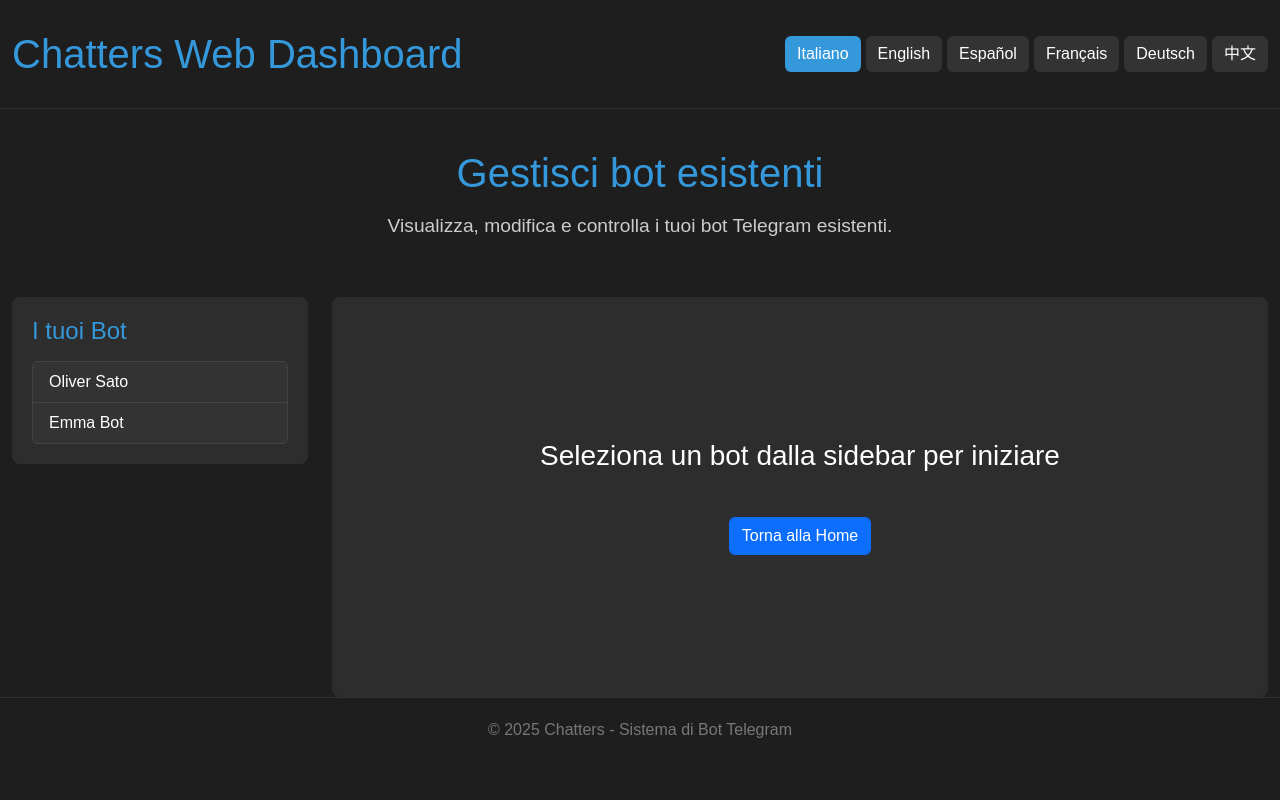
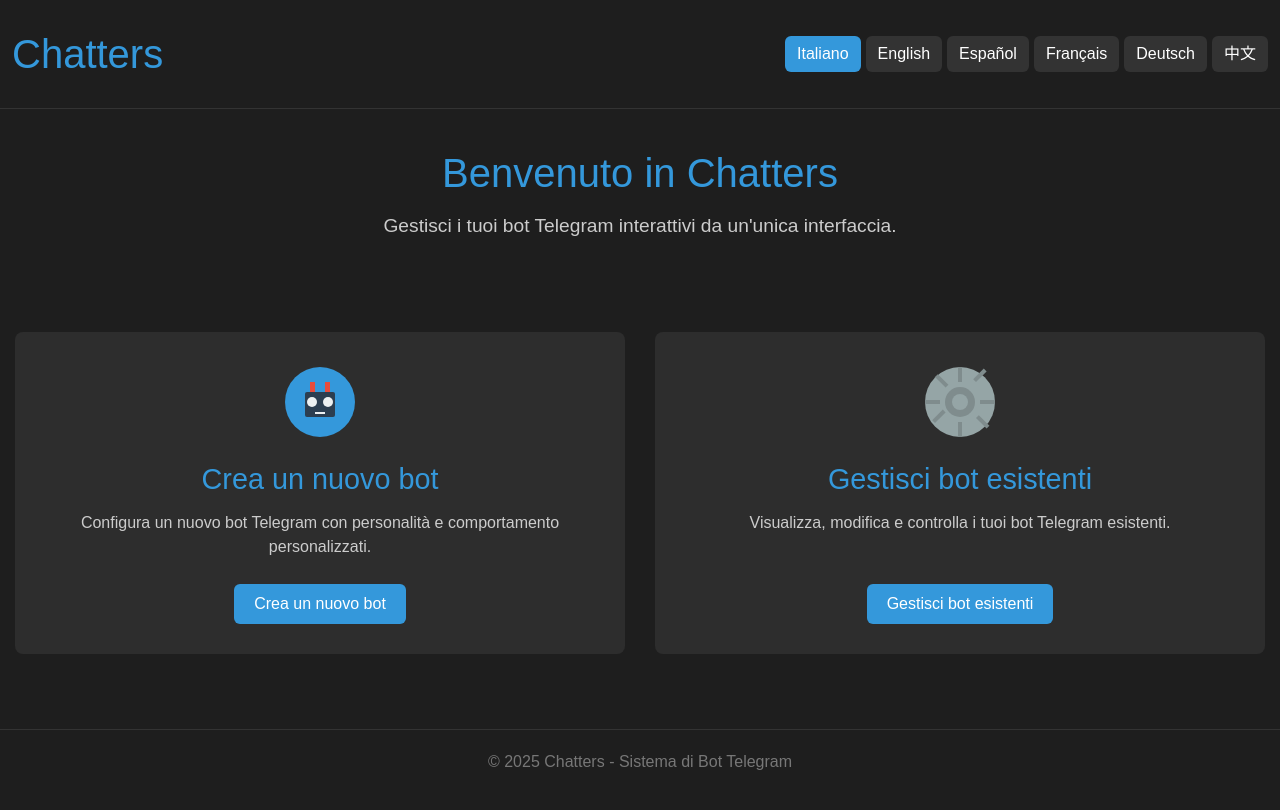
Before and after one commit to PaulJourney/chatters-web, a React (Create React App) app: page /manage in a window 1280 px wide. Built offline with nearby package versions, Linux system fonts and the light colour scheme.

Commit message:
Implement simplified interface without React Router for better compatibility

```diff
--- a/src/App.js
+++ b/src/App.js
@@ -1,18 +1,261 @@
-import React from 'react';
-import { BrowserRouter as Router, Routes, Route } from 'react-router-dom';
+import React, { useState } from 'react';
 import 'bootstrap/dist/css/bootstrap.min.css';
 import './App.css';
-import HomePage from './pages/HomePage';
-import ManagePage from './pages/ManagePage';
+import robotIcon from './images/robot-icon.svg';
+import gearIcon from './images/gear-icon.svg';
+import { Container, Row, Col, Button } from 'react-bootstrap';
 
 function App() {
+  const [language, setLanguage] = useState('Italiano');
+  const [currentPage, setCurrentPage] = useState('home');
+
+  // Translations
+  const translations = {
+    Italiano: {
+      welcome: "Benvenuto in Chatters",
+      subtitle: "Gestisci i tuoi bot Telegram interattivi da un'unica interfaccia.",
+      createBot: "Crea un nuovo bot",
+      createBotDesc: "Configura un nuovo bot Telegram con personalità e comportamento personalizzati.",
+      manageBot: "Gestisci bot esistenti",
+      manageBotDesc: "Visualizza, modifica e controlla i tuoi bot Telegram esistenti.",
+      yourBots: "I tuoi Bot",
+      selectBot: "Seleziona un bot dalla sidebar per iniziare",
+      backToHome: "Torna alla Home",
+      footer: "© 2025 Chatters - Sistema di Bot Telegram"
+    },
+    English: {
+      welcome: "Welcome to Chatters",
+      subtitle: "Manage your interactive Telegram bots from a single interface.",
+      createBot: "Create a new bot",
+      createBotDesc: "Configure a new Telegram bot with custom personality and behavior.",
+      manageBot: "Manage existing bots",
+      manageBotDesc: "View, edit and control your existing Telegram bots.",
+      yourBots: "Your Bots",
+      selectBot: "Select a bot from the sidebar to get started",
+      backToHome: "Back to Home",
+      footer: "© 2025 Chatters - Telegram Bot System"
+    },
+    Español: {
+      welcome: "Bienvenido a Chatters",
+      subtitle: "Gestiona tus bots de Telegram interactivos desde una única interfaz.",
+      createBot: "Crear un nuevo bot",
+      createBotDesc: "Configura un nuevo bot de Telegram con personalidad y comportamiento personalizados.",
+      manageBot: "Gestionar bots existentes",
+      manageBotDesc: "Visualiza, modifica y controla tus bots de Telegram existentes.",
+      yourBots: "Tus Bots",
+      selectBot: "Selecciona un bot de la barra lateral para comenzar",
+      backToHome: "Volver al Inicio",
+      footer: "© 2025 Chatters - Sistema de Bots de Telegram"
+    },
+    Français: {
+      welcome: "Bienvenue sur Chatters",
+      subtitle: "Gérez vos bots Telegram interactifs depuis une seule interface.",
+      createBot: "Créer un nouveau bot",
+      createBotDesc: "Configurez un nouveau bot Telegram avec une personnalité et un comportement personnalisés.",
+      manageBot: "Gérer les bots existants",
+      manageBotDesc: "Visualisez, modifiez et contrôlez vos bots Telegram existants.",
+      yourBots: "Vos Bots",
+      selectBot: "Sélectionnez un bot dans la barre latérale pour commencer",
+      backToHome: "Retour à l'Accueil",
+      footer: "© 2025 Chatters - Système de Bot Telegram"
+    },
+    Deutsch: {
+      welcome: "Willkommen bei Chatters",
+      subtitle: "Verwalten Sie Ihre interaktiven Telegram-Bots über eine einzige Schnittstelle.",
+      createBot: "Neuen Bot erstellen",
+      createBotDesc: "Konfigurieren Sie einen neuen Telegram-Bot mit individueller Persönlichkeit und Verhalten.",
+      manageBot: "Bestehende Bots verwalten",
+      manageBotDesc: "Anzeigen, Bearbeiten und Steuern Ihrer bestehenden Telegram-Bots.",
+      yourBots: "Ihre Bots",
+      selectBot: "Wählen Sie einen Bot aus der Seitenleiste, um zu beginnen",
+      backToHome: "Zurück zur Startseite",
+      footer: "© 2025 Chatters - Telegram-Bot-System"
+    },
+    "中文": {
+      welcome: "欢迎使用 Chatters",
+      subtitle: "通过单一界面管理您的交互式 Telegram 机器人。",
+      createBot: "创建新机器人",
+      createBotDesc: "配置具有自定义个性和行为的新 Telegram 机器人。",
+      manageBot: "管理现有机器人",
+      manageBotDesc: "查看、编辑和控制您现有的 Telegram 机器人。",
+      yourBots: "您的机器人",
+      selectBot: "从侧边栏选择一个机器人开始",
+      backToHome: "返回首页",
+      footer: "© 2025 Chatters - Telegram 机器人系统"
+    }
+  };
+
+  const text = translations[language];
+
+  // Sample bot data
+  const bots = [
+    { id: 1, name: "Oliver Sato" },
+    { id: 2, name: "Emma Bot" }
+  ];
+
+  const renderHomePage = () => {
+    return (
+      <>
+        <Row className="welcome-section">
+          <Col className="text-center">
+            <h2>{text.welcome}</h2>
+            <p className="subtitle">{text.subtitle}</p>
+          </Col>
+        </Row>
+
+        <Row className="main-options">
+          <Col md={6} className="option-col">
+            <div className="option-card">
+              <div className="icon-container">
+                <img src={robotIcon} alt="Robot Icon" className="option-icon" />
+              </div>
+              <h3>{text.createBot}</h3>
+              <p>{text.createBotDesc}</p>
+              <Button
+                variant="primary"
+                className="action-button"
+                onClick={() => setCurrentPage('create')}
+              >
+                {text.createBot}
+              </Button>
+            </div>
+          </Col>
+
+          <Col md={6} className="option-col">
+            <div className="option-card">
+              <div className="icon-container">
+                <img src={gearIcon} alt="Gear Icon" className="option-icon" />
+              </div>
+              <h3>{text.manageBot}</h3>
+              <p>{text.manageBotDesc}</p>
+              <Button
+                variant="primary"
+                className="action-button"
+                onClick={() => setCurrentPage('manage')}
+              >
+                {text.manageBot}
+              </Button>
+            </div>
+          </Col>
+        </Row>
+      </>
+    );
+  };
+
+  const renderManagePage = () => {
+    return (
+      <>
+        <Row className="welcome-section">
+          <Col className="text-center">
+            <h2>{text.manageBot}</h2>
+            <p className="subtitle">{text.manageBotDesc}</p>
+          </Col>
+        </Row>
+
+        <Row>
+          <Col md={3}>
+            <div className="sidebar-section">
+              <h3 className="section-title">{text.yourBots}</h3>
+              <div className="list-group">
+                {bots.map(bot => (
+                  <Button
+                    key={bot.id}
+                    variant="outline-primary"
+                    className="list-group-item"
+                  >
+                    {bot.name}
+                  </Button>
+                ))}
+              </div>
+            </div>
+          </Col>
+
+          <Col md={9}>
+            <div className="content-section text-center">
+              <h3 className="dark-section">{text.selectBot}</h3>
+              <Button
+                variant="primary"
+                className="mt-4"
+                onClick={() => setCurrentPage('home')}
+              >
+                {text.backToHome}
+              </Button>
+            </div>
+          </Col>
+        </Row>
+      </>
+    );
+  };
+
+  const renderCreatePage = () => {
+    return (
+      <>
+        <Row className="welcome-section">
+          <Col className="text-center">
+            <h2>{text.createBot}</h2>
+            <p className="subtitle">{text.createBotDesc}</p>
+          </Col>
+        </Row>
+
+        <Row>
+          <Col md={12}>
+            <div className="content-section text-center">
+              <h3 className="dark-section">Form to create a new bot will be here</h3>
+              <Button
+                variant="primary"
+                className="mt-4"
+                onClick={() => setCurrentPage('home')}
+              >
+                {text.backToHome}
+              </Button>
+            </div>
+          </Col>
+        </Row>
+      </>
+    );
+  };
+
+  const renderContent = () => {
+    switch(currentPage) {
+      case 'manage':
+        return renderManagePage();
+      case 'create':
+        return renderCreatePage();
+      default:
+        return renderHomePage();
+    }
+  };
+
   return (
-    <Router>
-      <Routes>
-        <Route path="/" element={<HomePage />} />
-        <Route path="/manage" element={<ManagePage />} />
-      </Routes>
-    </Router>
+    <div className="app-container">
+      <Container fluid>
+        <Row className="header">
+          <Col xs={6} className="logo">
+            <h1>Chatters</h1>
+          </Col>
+          <Col xs={6} className="language-selector">
+            {Object.keys(translations).map((lang) => (
+              <Button
+                key={lang}
+                variant={language === lang ? "primary" : "secondary"}
+                className="lang-button"
+                onClick={() => setLanguage(lang)}
+              >
+                {lang}
+              </Button>
+            ))}
+          </Col>
+        </Row>
+
+        {renderContent()}
+
+        <Row className="footer">
+          <Col className="text-center">
+            <p>{text.footer}</p>
+          </Col>
+        </Row>
+      </Container>
+    </div>
   );
 }
 
```
